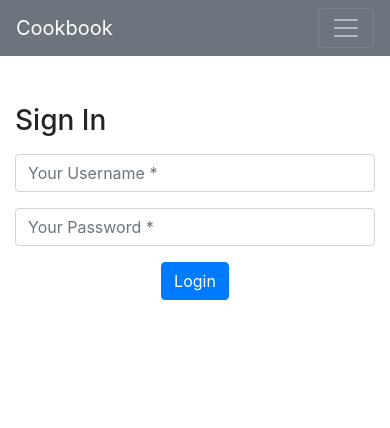
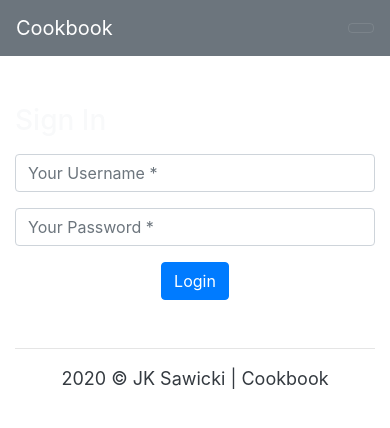
Before and after one commit to szypkiwonsz/Cookbook-Recipes, a Flask app: page /login/ in a window 390 px wide. Shown: the top 428 px of the page. Run offline with Flask 2, Linux system fonts and the light colour scheme; some libraries are stand-ins or nearby versions.

Commit message:
Style and code improvement
- Comments have been added, the margins and the responsiveness of the website have been improved.
- Footer added.

```diff
--- a/app/templates/base.html
+++ b/app/templates/base.html
@@ -6,16 +6,19 @@
     <!-- Bootstrap CSS -->
     <link rel="stylesheet" href="https://stackpath.bootstrapcdn.com/bootstrap/4.5.2/css/bootstrap.min.css"
           integrity="sha384-JcKb8q3iqJ61gNV9KGb8thSsNjpSL0n8PARn9HuZOnIxN0hoP+VmmDGMN5t9UJ0Z" crossorigin="anonymous">
+    <!-- Custom CSS -->
     <link rel="stylesheet" href="{{ url_for('static', filename='css/mystyle.css') }}">
     {% block head %}{% endblock head %}
 </head>
 <body>
-<nav class="navbar navbar-expand-lg navbar-dark bg-secondary">
+<!-- Navigation bar -->
+<nav class="navbar navbar-expand-lg navbar-dark bg-secondary lighten-1 mb-4">
     <div class="container">
         <a class="navbar-brand" href="#">Cookbook</a>
-        <button class="navbar-toggler" type="button" data-toggle="collapse" data-target="#navbarSupportedContent"
+        <button class="navbar-toggler first-button" type="button" data-toggle="collapse"
+                data-target="#navbarSupportedContent"
                 aria-controls="navbarSupportedContent" aria-expanded="false" aria-label="Toggle navigation">
-            <span class="navbar-toggler-icon"></span>
+            <div class="animated-icon1"><span></span><span></span><span></span></div>
         </button>
         <div class="collapse navbar-collapse" id="navbarSupportedContent">
             <ul class="navbar-nav mr-auto">
@@ -56,17 +59,28 @@
         </div>
     </div>
 </nav>
-<div class="container">
+<!-- End navigation var -->
+<div class="container text-light pb-2">
+    <!-- Flash messages -->
     {% with messages = get_flashed_messages() %}
         {% if messages %}
-            <ul class=flashes>
-                {% for message in messages %}
-                    <li>{{ message }}</li>
-                {% endfor %}
-            </ul>
+            {% for message in messages %}
+                <div class="col text-center">
+                    <h5 class="text-dark border border-danger rounded pt-2 pb-2">{{ message }}</h5>
+                </div>
+            {% endfor %}
         {% endif %}
     {% endwith %}
+    <!-- End flash messages -->
     {% block content %}{% endblock content %}
+    <footer>
+        <div class="text-dark text-center">
+            <hr>
+            <p>
+                2020 © JK Sawicki | Cookbook
+            </p>
+        </div>
+    </footer>
 </div>
 <script src="https://code.jquery.com/jquery-3.5.1.slim.min.js"
         integrity="sha384-DfXdz2htPH0lsSSs5nCTpuj/zy4C+OGpamoFVy38MVBnE+IbbVYUew+OrCXaRkfj"
@@ -77,5 +91,13 @@
 <script src="https://cdn.jsdelivr.net/npm/popper.js@1.16.1/dist/umd/popper.min.js"
         integrity="sha384-9/reFTGAW83EW2RDu2S0VKaIzap3H66lZH81PoYlFhbGU+6BZp6G7niu735Sk7lN"
         crossorigin="anonymous"></script>
+<script>
+    // Script for navbar hamburger animated icon
+    $(document).ready(function () {
+        $('.first-button').on('click', function () {
+            $('.animated-icon1').toggleClass('open');
+        });
+    });
+</script>
 </body>
 </html>
```
